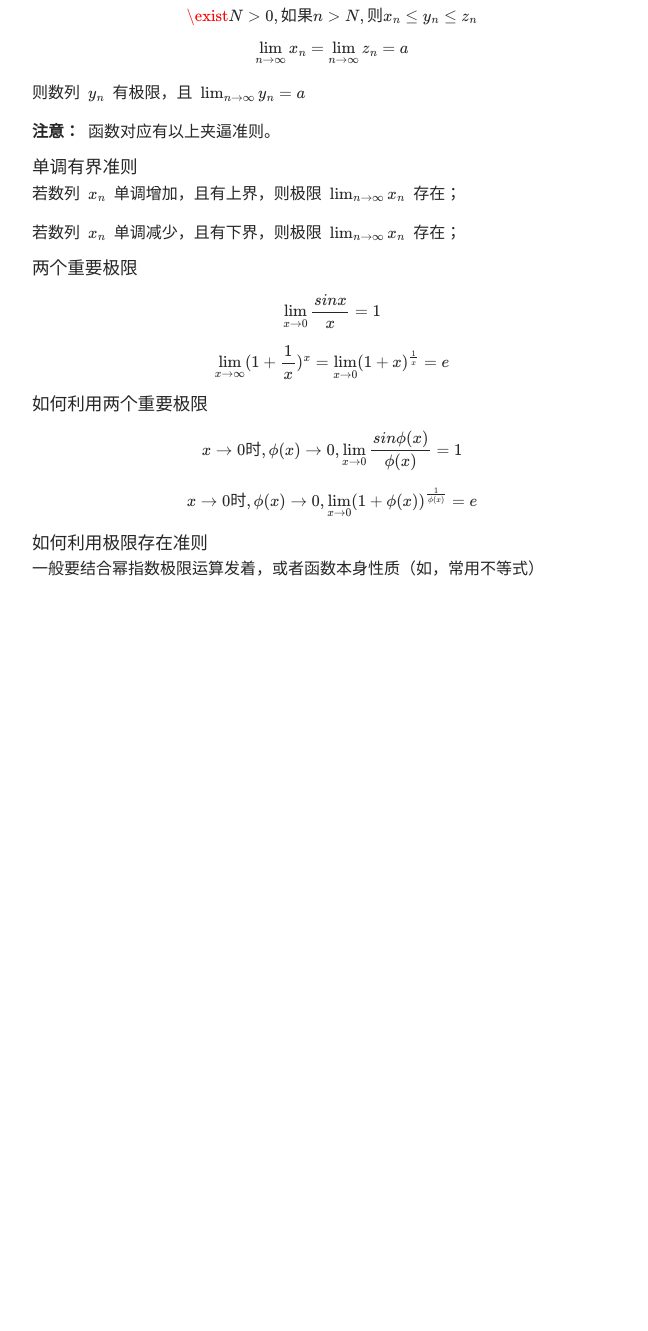
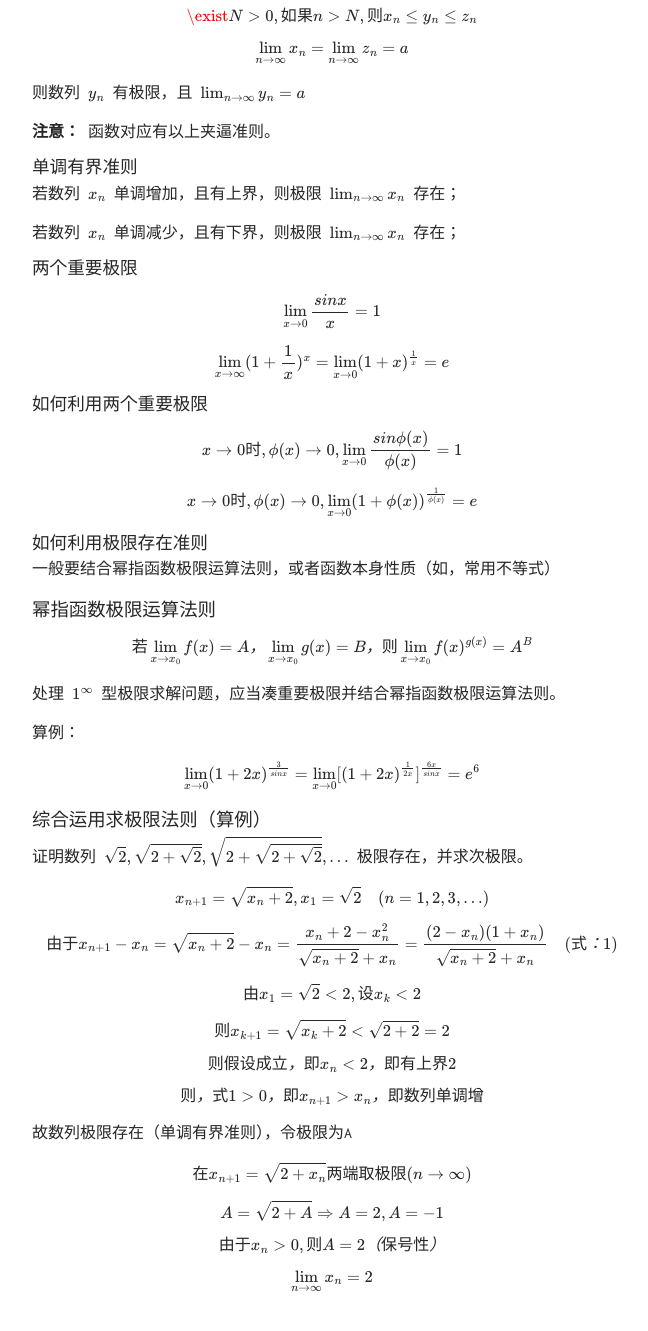
Before and after one commit to TobiahShaw/TobiahShaw.github.io, a Jekyll site: the page built from _posts/2019-09-05-Unavoidable-of-Mathematics-—-limits.md, in a window 1280 px wide and 1400 px high, scrolled down 3042 px. Shown: the top 1331 px of the window, without its empty margins (308-956 px from the left). Built offline with Jekyll 4.4.1, drawn with Linux system fonts in a browser that asks for light colours; our own code applies the rules of GitHub Pages for plain Markdown files; formulas are drawn with MathJax 3; before the commit the page ends 3728 px from its top, so only the background shows below that.

Commit message:
add method of get limits;

```diff
--- a/_posts/2019-09-05-Unavoidable-of-Mathematics-—-limits.md
+++ b/_posts/2019-09-05-Unavoidable-of-Mathematics-—-limits.md
@@ -152,4 +152,40 @@ $$ x → 0时, \phi(x) → 0, \lim_{x → 0} (1 + \phi(x))^{\frac{1}{\phi(x)}} =
 
 #### 如何利用极限存在准则
 
-一般要结合幂指数极限运算发着，或者函数本身性质（如，常用不等式）
+一般要结合幂指函数极限运算法则，或者函数本身性质（如，常用不等式）
+
+### 幂指函数极限运算法则
+
+$$ 若\lim_{x → x_0} f(x) = A，\lim_{x → x_0} g(x) = B，则 \lim_{x → x_0} f(x)^{g(x)} = A^B $$
+
+处理 $ 1^{\infty} $ 型极限求解问题，应当凑重要极限并结合幂指函数极限运算法则。
+
+算例：
+
+$$ \lim_{x → 0} (1 + 2x)^{\frac{3}{sinx}} = \lim_{x → 0} [(1 + 2x)^{\frac{1}{2x}}]^{\frac{6x}{sinx}} = e^6 $$
+
+### 综合运用求极限法则（算例）
+
+证明数列 $ \sqrt{2}, \sqrt{2 + \sqrt{2}}, \sqrt{2 + \sqrt{2 + \sqrt{2}}}, \dots $ 极限存在，并求次极限。
+
+$$ x_{n+1} = \sqrt{x_n + 2}, x_1 = \sqrt{2} \quad (n = 1,2,3,\dots) $$
+
+$$ 由于 x_{n + 1} - x_n = \sqrt{x_n + 2} - x_n = \frac{x_n + 2 - x_n^2}{\sqrt{x_n + 2} + x_n} = \frac{(2 - x_n)(1 + x_n)}{\sqrt{x_n + 2} + x_n} \quad (式：1)$$
+
+$$ 由 x_1 = \sqrt{2} < 2, 设 x_k < 2 $$
+
+$$ 则 x_{k + 1} = \sqrt{x_k + 2} < \sqrt{2+2} = 2 $$
+
+$$ 则假设成立，即 x_n < 2，即有上界 2 $$
+
+$$ 则，式1 > 0，即 x_{n+1} > x_n，即数列单调增 $$
+
+故数列极限存在（单调有界准则），令极限为A
+
+$$ 在 x_{n + 1} = \sqrt{2 + x_n} 两端取极限(n → \infty) $$
+
+$$ A = \sqrt{2 + A} \Rightarrow A = 2, A = -1 $$
+
+$$ 由于 x_n > 0, 则A = 2（保号性） $$
+
+$$ \lim_{n → \infty} x_n = 2 $$
```
